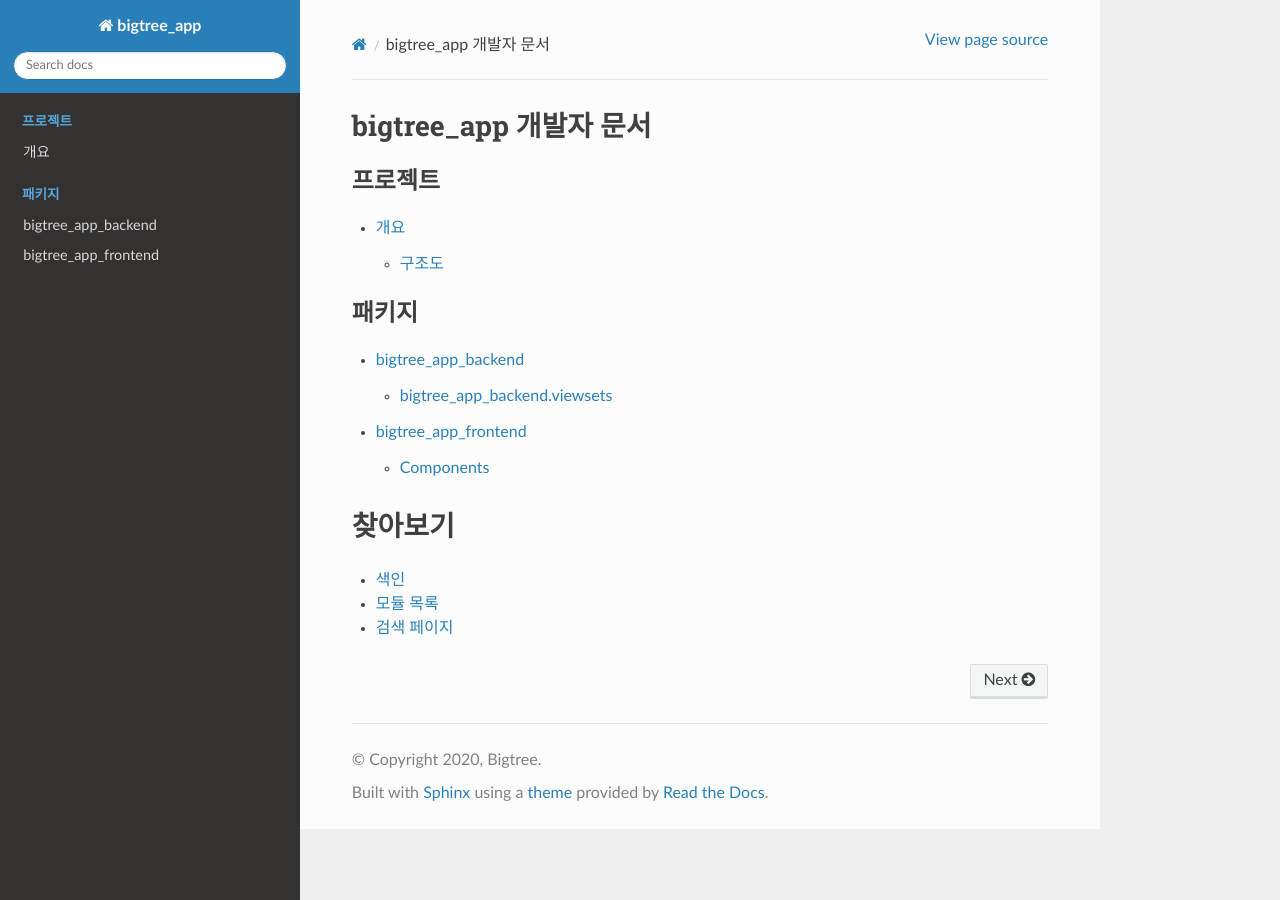
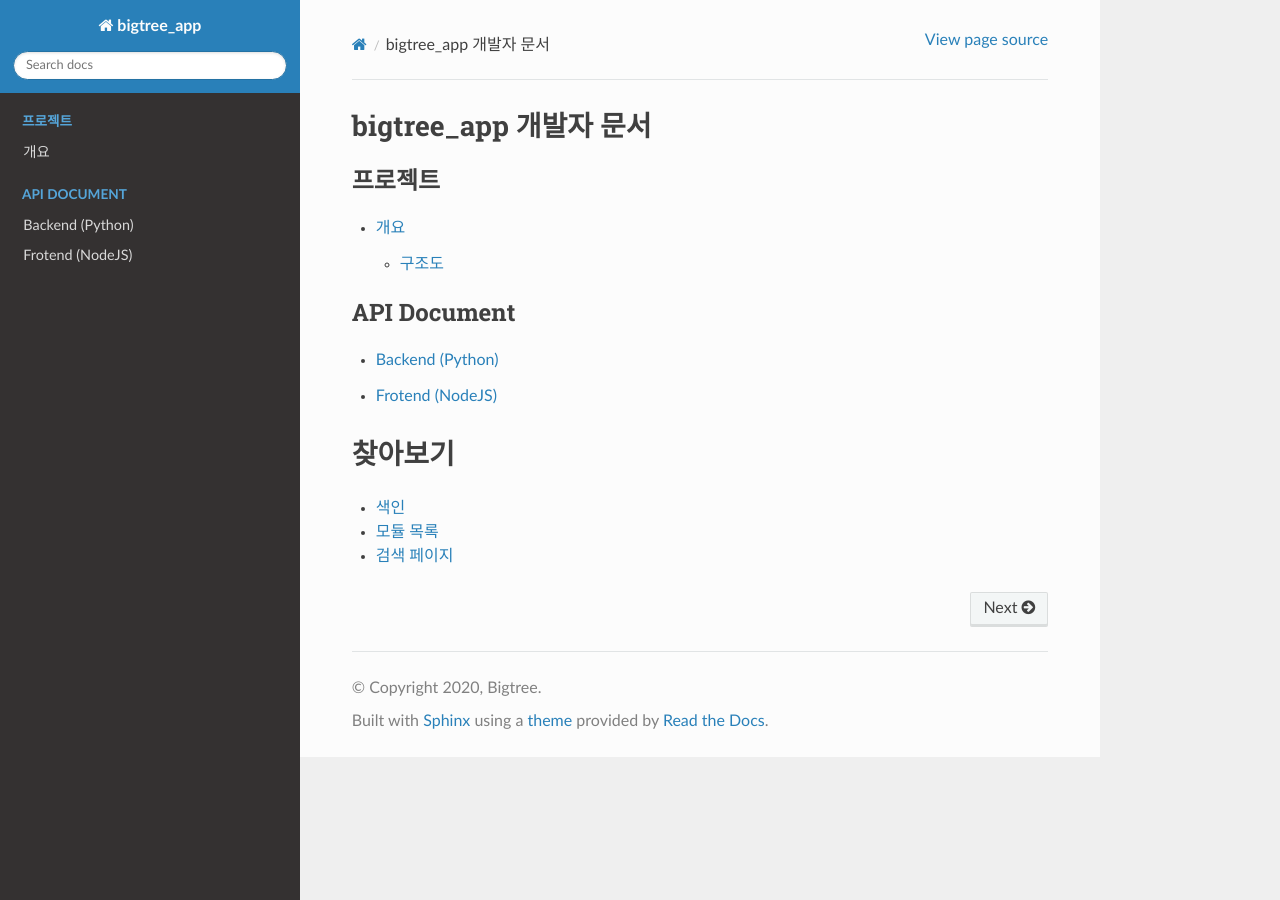
Before and after one commit to SeogJongYu/editor-demo, a Sphinx documentation site: the page built from bigtree_app_document/source/index.rst, in a window 1280 px wide. Built offline with Sphinx 7.4.7 and the Read the Docs theme 2.0.0, drawn with Linux system fonts in a browser that asks for light colours; pages that are not in the unit, such as notebooks, are missing from menus.

Commit message:
문서화 개선(자동 생성, JSDoc 분리)

```diff
--- /dev/null
+++ b/bigtree_app_document/source/api_document/frontend.rst
@@ -0,0 +1,4 @@
+Frotend (NodeJS)
+========================
+
+Frontend API 문서는 `JSDoc <frontend/index.html>`_ 에서 보실 수 있습니다.
--- a/bigtree_app_document/source/conf.py
+++ b/bigtree_app_document/source/conf.py
@@ -55,8 +55,8 @@ author = 'Bigtree'
 # ones.
 extensions = [
     'sphinx.ext.autodoc',
+    'sphinxcontrib.apidoc',
     'sphinxcontrib.plantuml',
-    'sphinx_js',
 ]
 
 # Add any paths that contain templates here, relative to this directory.
@@ -86,3 +86,12 @@ html_theme = 'sphinx_rtd_theme'
 # relative to this directory. They are copied after the builtin static files,
 # so a file named "default.css" will overwrite the builtin "default.css".
 html_static_path = ['_static']
+
+
+# -- sphinxcontrib-apidoc settings ------------------------------------------
+apidoc_module_dir = '../../'
+apidoc_output_dir = 'api_document/backend'
+apidoc_excluded_paths = [
+    '../manage.py'
+]
+apidoc_separate_modules = True
--- a/bigtree_app_document/source/index.rst
+++ b/bigtree_app_document/source/index.rst
@@ -10,11 +10,10 @@ bigtree_app 개발자 문서
 
 .. toctree::
    :maxdepth: 2
-   :caption: 패키지
+   :caption: API Document
 
-   packages/bigtree_app_backend/index.rst
-   packages/bigtree_app_frontend/index.rst
-
+   ../api_document/backend
+   ../api_document/frontend
 
 
 찾아보기
--- a/bigtree_app_document/source/packages/bigtree_app_backend/index.rst
+++ /dev/null
@@ -1,8 +0,0 @@
-bigtree_app_backend
-=====================
-
-.. toctree::
-   :maxdepth: 2
-   :caption: Modules:
-
-   viewsets.rst
--- a/bigtree_app_document/source/packages/bigtree_app_backend/viewsets.rst
+++ /dev/null
@@ -1,7 +0,0 @@
-bigtree_app_backend.viewsets
-=============================
-
-.. module:: bigtree_app_backend.viewsets
-
-.. autoclass:: SampleAPIViewSet
-    :members:
--- a/bigtree_app_document/source/packages/bigtree_app_frontend/Components.rst
+++ /dev/null
@@ -1,5 +0,0 @@
-Components
-=============================
-
-.. js:autofunction:: App
-.. js:autoclass:: ClassComponent
--- a/bigtree_app_document/source/packages/bigtree_app_frontend/index.rst
+++ /dev/null
@@ -1,8 +0,0 @@
-bigtree_app_frontend
-=====================
-
-.. toctree::
-   :maxdepth: 2
-   :caption: Modules:
-
-   Components.rst
--- a/pyproject.toml
+++ b/pyproject.toml
@@ -14,8 +14,8 @@ python-dotenv = "^0.11.0"
 pytest = "^5.2"
 sphinx = "^2.4.4"
 sphinx-rtd-theme = "^0.4.3"
-sphinx-js = "^2.8"
 sphinxcontrib-plantuml = "^0.18"
+sphinxcontrib-apidoc = "^0.3.0"
 
 [build-system]
 requires = ["poetry>=0.12"]
```
Also changed, not shown: README.md (+1 -1 lines), bigtree_app_document/source/api_document/backend.rst (added, +10 -0 lines), bigtree_app_document/source/conf.json (added, +23 -0 lines), bigtree_app_frontend/README.md (added), 8 other files.
